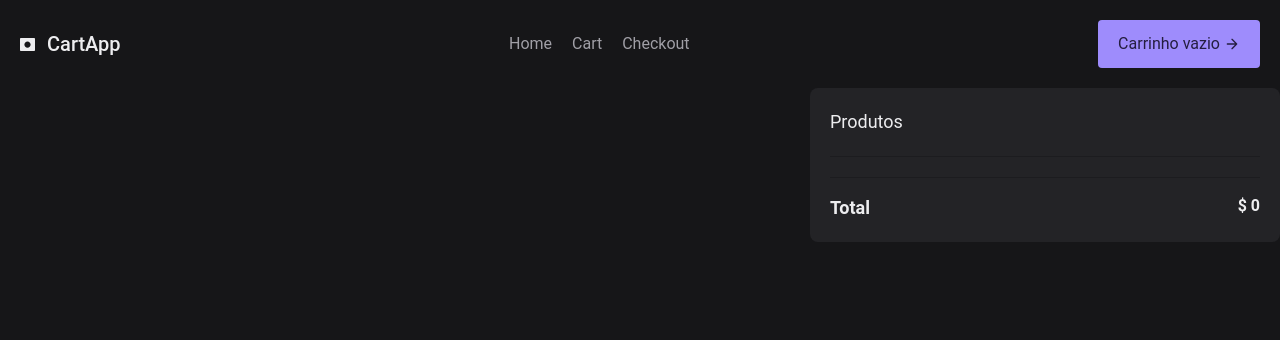
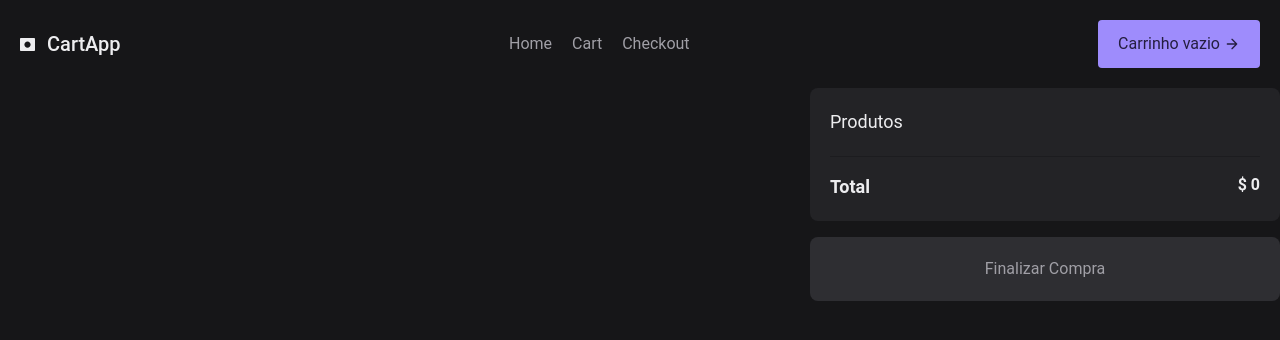
Before and after one commit to alysonvilela/shopping-cart-react, a React (Vite) app: page /cart in a window 1280 px wide. Shown: the top 340 px of the page. Built offline with nearby package versions, Linux system fonts and the light colour scheme.

Commit message:
feat(*): Add private route and route to checkout

```diff
--- a/src/App.jsx
+++ b/src/App.jsx
@@ -5,13 +5,12 @@ import { Cart } from "./pages/Cart";
 import { NotFound } from "./pages/NotFound";
 import { Home } from "./pages/Home";
 import { Layout } from "./components/Layout";
-import { Routes, Route, Outlet } from "react-router-dom";
+import { Routes, Route, Navigate, Outlet } from "react-router-dom";
 
 export const BuyContext = createContext({});
 const selectedProductsIds = new Set();
 
 function App() {
-  const [count, setCount] = useState(0);
   const [cartItems, setCartItems] = useState([]);
   const [productList, setProductList] = useState([]);
 
@@ -29,13 +28,27 @@ function App() {
 
   return (
     <BuyContext.Provider
-      value={{ cartItems, setCartItems, productList, setProductList }}
+      value={{
+        cartItems,
+        setCartItems,
+        productList,
+        setProductList,
+        handleSelect,
+        setArr: selectedProductsIds,
+      }}
     >
       <Routes>
         <Route path="/" element={<Layout />}>
-          <Route index element={<Home handleSelect={handleSelect} setArr={selectedProductsIds}/>} />
-          <Route path="cart" element={<Cart handleSelect={handleSelect} />} />
-          <Route path="checkout" element={<Checkout />} />
+          <Route index element={<Home />} />
+          <Route path="cart" element={<Cart />} />
+          <Route
+            path="checkout"
+            element={<PrivateRoute auth={cartItems.length > 0} href="/" />}
+          >
+          <Route
+            path=""
+            element={<Checkout />}
+          /></Route>
           <Route path="*" element={<NotFound />} />
         </Route>
       </Routes>
@@ -43,4 +56,8 @@ function App() {
   );
 }
 
+function PrivateRoute({ auth, href }) {
+  return auth ? <Outlet /> : <Navigate to={href} />;
+}
+
 export default App;
--- a/src/pages/Cart/index.jsx
+++ b/src/pages/Cart/index.jsx
@@ -1,8 +1,10 @@
 import { BuyContext } from "../../App";
 import { useContext } from "react";
+import { useNavigate } from "react-router-dom";
 
-export const Cart = ({ handleSelect }) => {
-  const { productList, cartItems } = useContext(BuyContext);
+export const Cart = () => {
+  const { productList, cartItems, handleSelect } = useContext(BuyContext);
+  const navigate = useNavigate()
 
   const cartProducts = productList
     .filter((g) => cartItems.includes(g.id))
@@ -49,7 +51,6 @@ export const Cart = ({ handleSelect }) => {
           <ul>
             <li className="items">
               <h2 className="text-secondary-12 mb-5 text-lg">Produtos</h2>
-              <div className="border-t border-secondary-2 mb-4" />
               <ul className="text-secondary-11 mb-5">
                 {cartProducts?.map(({ product, price }) => (
                   <li className="flex flex-row justify-between w-full">
@@ -66,6 +67,7 @@ export const Cart = ({ handleSelect }) => {
             </li>
           </ul>
         </article>
+        <button onClick={() => navigate('/checkout')} disabled={cartItems.length === 0} className="bg-primary-3 hover:bg-primary-4 text-primary-11 py-5 mt-4 w-full rounded-lg disabled:bg-secondary-5 disabled:text-secondary-11"> Finalizar Compra </button>
       </div>
     </section>
   );
--- a/src/pages/Home/index.jsx
+++ b/src/pages/Home/index.jsx
@@ -2,8 +2,8 @@ import axios from "axios";
 import { useState, useEffect, useCallback, useContext } from "react";
 import { BuyContext } from "../../App";
 
-export const Home = ({handleSelect, setArr}) => {
-  const { setCartItems, setProductList, productList } = useContext(BuyContext);
+export const Home = () => {
+  const { setProductList, productList, handleSelect, setArr } = useContext(BuyContext);
 
   useEffect(() => {
     (async () => {
--- a/tailwind.config.js
+++ b/tailwind.config.js
@@ -10,6 +10,7 @@ module.exports = {
         sans: ['Roboto', ...defaultTheme.fontFamily.sans],
         cursive: ['Lobster', ...defaultTheme.fontFamily.sans]
       },
+
       colors: {
         primary: {
               1: 'hsl(250, 20.0%, 10.2%)',
```
